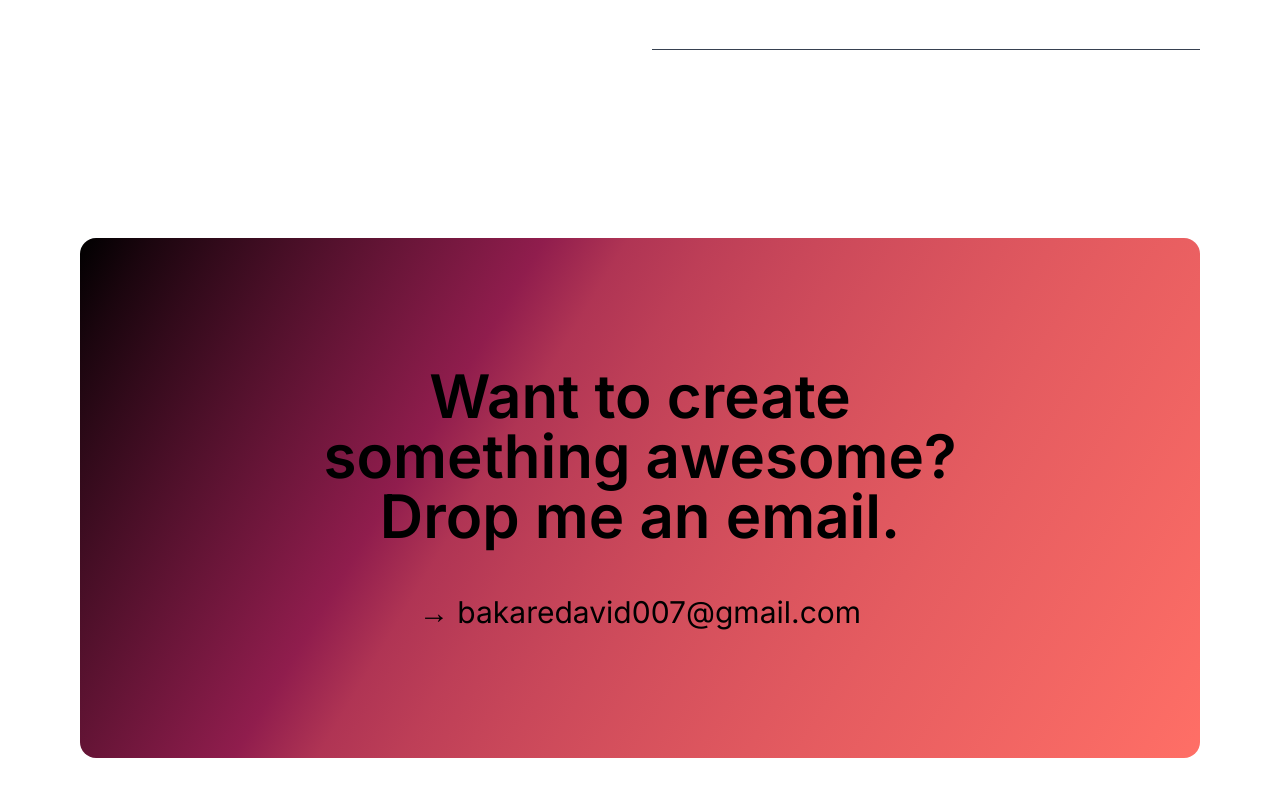
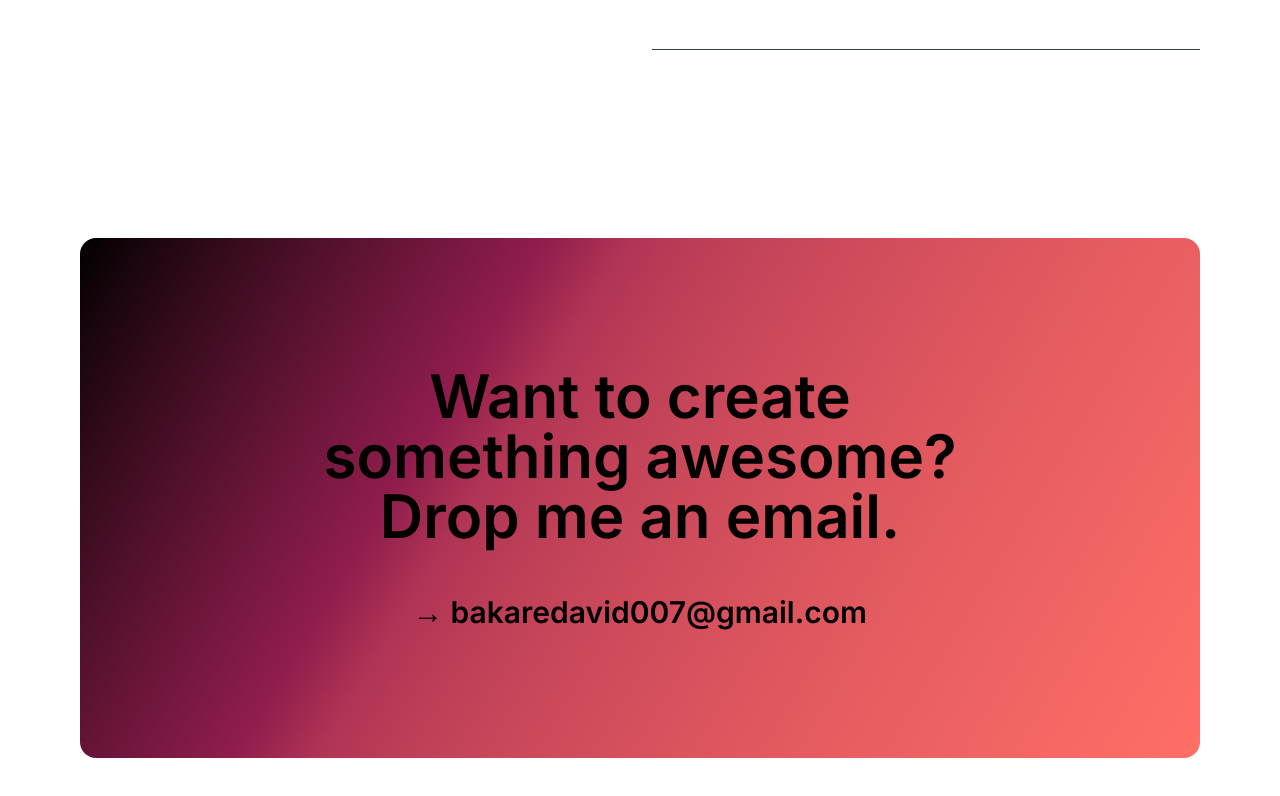
Before and after one commit to 3akare/portfolio, a Next.js app: page / in a window 1280 px wide. Shown: the part 4058-4854 px from the top of the page. Built offline with nearby package versions, Linux system fonts and the light colour scheme.

Commit message:
feat: add hover effect on banner email link

```diff
--- a/src/app/components/Banner.tsx
+++ b/src/app/components/Banner.tsx
@@ -11,7 +11,7 @@ export default function Banner() {
                     </h2>
                     <Link
                         href="mailto:bakaredavid007@gmail.com"
-                        className="text-2xl lg:text-3xl text-center"
+                        className="text-2xl lg:text-3xl text-center font-semibold hover:text-[#999999] transition-colors duration-300"
                     >
                         → bakaredavid007@gmail.com
                     </Link>
@@ -26,7 +26,7 @@ export default function Banner() {
                     </h2>
                     <Link
                         href="mailto:bakaredavid007@gmail.com"
-                        className="text-lg sm:text-xl mf:text-2xl text-center font-medium"
+                        className="text-lg sm:text-xl mf:text-2xl text-center font-semibold hover:text-[#999999] transition-colors duration-300"
                     >
                         → bakaredavid007@gmail.com
                     </Link>
```
